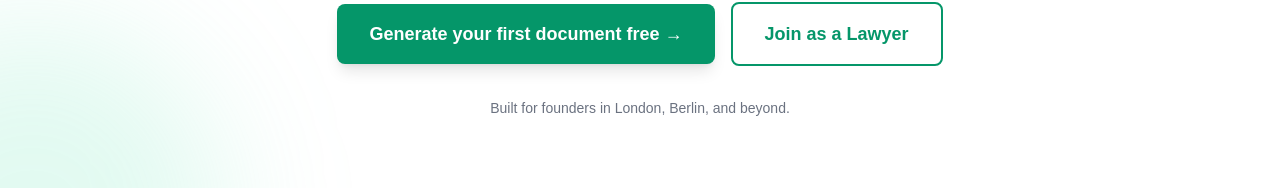
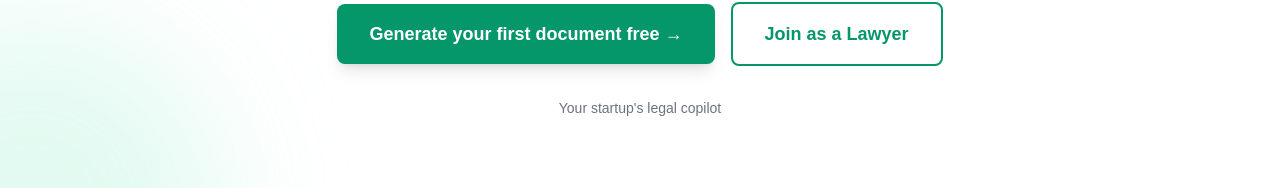
Before and after one commit to Legmint/legmint, a Next.js app in the folder frontend/: page / in a window 1280 px wide. Shown: the part 470-658 px from the top of the page. Built offline with nearby package versions, Linux system fonts and the light colour scheme; no server answers.

Commit message:
Update hero slogan to 'Your startup's legal copilot'

```diff
--- a/frontend/components/landing/HeroSection.tsx
+++ b/frontend/components/landing/HeroSection.tsx
@@ -55,7 +55,7 @@ export default function HeroSection() {
           </div>
 
           <p className="text-sm text-gray-500">
-            Built for founders in London, Berlin, and beyond.
+            Your startup's legal copilot
           </p>
         </div>
       </div>
```
